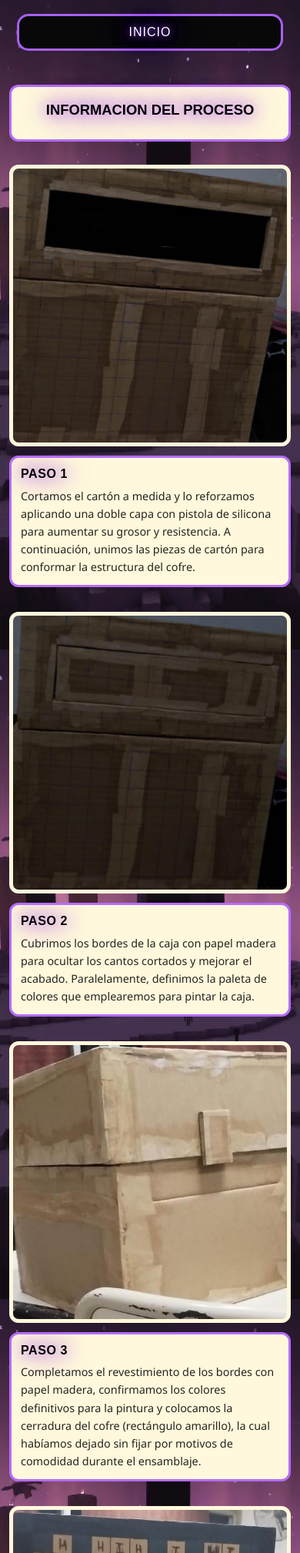
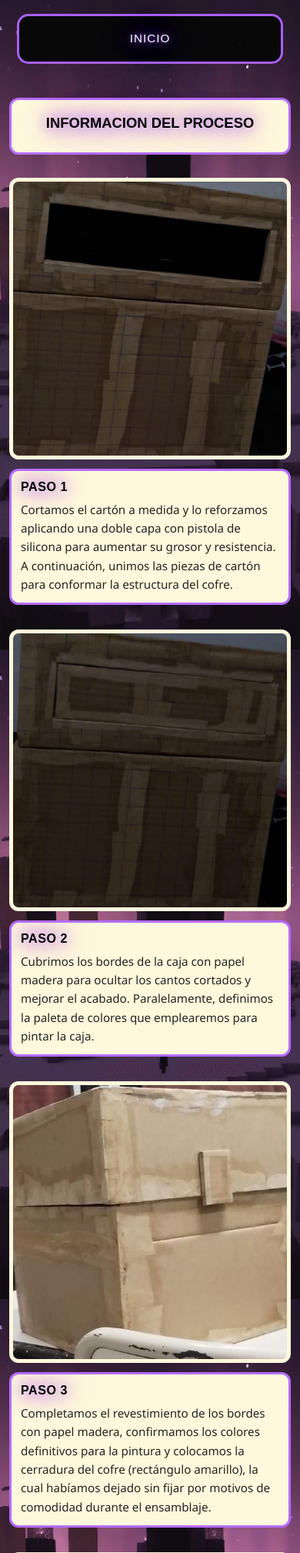
Before and after one commit to pomade915/Cerradura-Digital, a PHP site: page /PROCESO.html in a window 390 px wide. Shown: the top 2018 px of the page at 77% size. Run offline with PHP 8.4, Linux system fonts and the light colour scheme; some web fonts are replaced.

Commit message:
Complete overhaul of responsive layout for mobile
Replaced the entire responsive layout with improvements for mobile devices, maintaining two columns up to 700px, enhancing fluid images, and ensuring accessibility.

```diff
--- a/responsive.css
+++ b/responsive.css
@@ -1,16 +1,19 @@
 /* responsive.css
-   Layout / tamaños para móviles (reemplazo completo).
-   Mantiene imágenes fluidas, navegación adaptable y
-   conserva la barra lateral hasta 700px (Option A).
+   Reemplazo completo: layout / tamaños / mejoras móviles
+   - Mantiene 2 columnas hasta 700px (Option A)
+   - Mejora para landscape/portrait en móviles
+   - Conserva imágenes fluidas, accesibilidad y evita scroll horizontal
 */
 
-/* seguridad para móviles */
+/* seguridad y reset pequeño para móviles */
 html, body {
   -webkit-text-size-adjust: 100%;
   -ms-text-size-adjust: 100%;
   box-sizing: border-box;
   margin: 0;
   padding: 0;
+  max-width: 100%;
+  overflow-x: hidden;
 }
 
 /* imágenes: nunca desbordan y mantienen proporción */
@@ -20,7 +23,7 @@
   display: block;
 }
 
-/* Make nav bubble fit smaller screens */
+/* nav / burbuja de navegación adaptable */
 .nav-bubble {
   width: calc(100% - 24px) !important;
   max-width: 100% !important;
@@ -37,14 +40,14 @@
 }
 
 /* ===== Layout principal: mantener 2 columnas hasta 700px ===== */
-/* Reemplaza la regla .content-grid previa por esta */
+/* .content-grid: columna principal flexible + sidebar fija (desktop) */
 .content-grid {
   max-width: 1200px;
   margin: 18px auto;
   padding: 0 20px;
   box-sizing: border-box;
   display: grid;
-  grid-template-columns: 1fr 360px; /* columna principal flexible + sidebar 360px */
+  grid-template-columns: 1fr 360px; /* contenido flexible + sidebar 360px */
   gap: 24px;
   align-items: start;
 }
@@ -52,11 +55,10 @@
 /* Ajustes para pantallas intermedias (tablets / pantallas estrechas) */
 @media (max-width: 900px) {
   .content-grid {
-    grid-template-columns: 1fr 300px; /* reducimos un poco la sidebar */
+    grid-template-columns: 1fr 300px; /* reducimos sidebar */
     gap: 18px;
   }
 
-  /* ancho controlado de burbujas en la columna lateral */
   .side-column .bubble {
     width: 280px;
     margin-left: 6px;
@@ -81,7 +83,6 @@
     max-width: 100% !important;
   }
 
-  /* Burbujas en lateral a ancho completo */
   .side-column .bubble,
   .bubble {
     width: 100% !important;
@@ -89,7 +90,6 @@
     box-sizing: border-box;
   }
 
-  /* Steps: apilar info y foto (foto arriba o abajo según preferencia) */
   .steps .step {
     display: flex !important;
     flex-direction: column-reverse !important;
@@ -97,7 +97,6 @@
     align-items: stretch !important;
   }
 
-  /* Ajuste de altura de burbujas: no forzar altura fija en móvil */
   .info {
     height: auto !important;
     min-height: 120px;
@@ -105,7 +104,6 @@
     box-sizing: border-box;
   }
 
-  /* Foto: que ocupe ancho completo y mantenga aspecto cuadrado cuando sea posible */
   .photo .img-wrap {
     width: 100% !important;
     height: auto !important;
@@ -114,7 +112,6 @@
     box-sizing: border-box;
   }
 
-  /* Títulos dentro de las burbujas más pequeños para móviles */
   .info h3,
   .page-title {
     font-size: clamp(1rem, 4.5vw, 1.4rem) !important;
@@ -122,12 +119,10 @@
     margin-bottom: 8px !important;
   }
 
-  /* Texto: tamaño legible, evita párrafos excesivos de ancho */
   .info p, .bubble p {
-    font-size: clamp(0.9rem, 3.6vw, 1rem) !important;
+    font-size: clamp(0.95rem, 3.6vw, 1rem) !important;
   }
 
-  /* Nav links: que puedan envolver texto en líneas diferentes sin romper */
   .nav-bubble a {
     display: inline-block;
     white-space: normal !important;
@@ -135,19 +130,17 @@
     padding-right: 8px !important;
   }
 
-  /* Reduce sombras/espacios en móviles si se quiere mayor limpieza */
   .nav-bubble, .title-bubble, .bubble, .info, .photo .img-wrap {
     box-shadow: none !important;
   }
 
-  /* devolver padding cómodo y listas normales en móviles */
   .bubble ul, .bubble ol {
     padding-left: 18px;
     list-style-position: outside;
   }
 }
 
-/* Ajustes adicionales para pantallas muy pequeñas */
+/* Ajustes para pantallas muy pequeñas */
 @media (max-width: 480px) {
   .info h3 {
     font-size: 1rem !important;
@@ -162,22 +155,89 @@
     border-width: 5px !important;
   }
 
-  /* Si hay scroll horizontal, prevenirlo forzando max-width en elementos principales */
   .hero, .main-column, .side-column, .bubble {
     max-width: 100%;
     overflow-x: hidden;
   }
 }
 
-/* Pequeña ayuda: imágenes dentro de burbujas no deben exceder */
+/* Evita que imágenes dentro de burbujas excedan */
 .bubble img {
   max-width: 100%;
   height: auto;
   display: block;
 }
 
-/* Reparos: evita que títulos gigantes empujen layout en móviles */
+/* Evita títulos que rompan layout */
 h1, h2, h3 {
   word-break: break-word;
   overflow-wrap: break-word;
 }
+
+/* ===========================
+   PARCHE: mejoras para móviles (landscape / portrait)
+   - mantiene 2 columnas en landscape con sidebar más pequeña
+   - portrait prioriza legibilidad y botones táctiles
+   =========================== */
+
+/* Base tipográfica responsiva (evita textos demasiado pequeños) */
+html {
+  font-size: 16px;
+}
+body, .bubble p, .info p {
+  font-size: clamp(0.95rem, 3.5vw, 1rem);
+  line-height: 1.5;
+}
+h1, .page-title {
+  font-size: clamp(1.25rem, 5.2vw, 2.2rem);
+}
+h2, h3, .info h3 {
+  font-size: clamp(1rem, 4.0vw, 1.6rem);
+}
+
+/* Mantener dos columnas en landscape en móviles estrechos */
+@media (max-width: 700px) and (orientation: landscape) {
+  .content-grid {
+    grid-template-columns: 1fr 260px !important;
+    gap: 16px !important;
+  }
+  .side-column .bubble {
+    width: 240px !important;
+    margin-left: 6px !important;
+    padding: 12px !important;
+  }
+  body, .bubble p, .info p {
+    font-size: clamp(1rem, 2.6vw, 1.05rem);
+  }
+}
+
+/* Portrait (vertical): prioridad legibilidad y stack */
+@media (max-width: 700px) and (orientation: portrait) {
+  .content-grid {
+    grid-template-columns: 1fr !important;
+    gap: 14px !important;
+  }
+  .side-column .bubble, .bubble {
+    width: 100% !important;
+    margin-left: 0 !important;
+    padding: 12px !important;
+  }
+  .boton-hero, .nav-bubble a {
+    padding: 10px 14px !important;
+    font-size: clamp(0.95rem, 3.8vw, 1rem) !important;
+  }
+}
+
+/* Prevención final de scroll horizontal */
+html, body, .content-grid, .hero, .main-column, .side-column {
+  max-width: 100%;
+  overflow-x: hidden;
+}
+
+/* Si en algún teléfono queda muy apretado: bajar sidebar a 220px */
+@media (max-width: 640px) and (orientation: landscape) {
+  .content-grid {
+    grid-template-columns: 1fr 220px !important;
+  }
+  .side-column .bubble { width: 200px !important; }
+}
```
